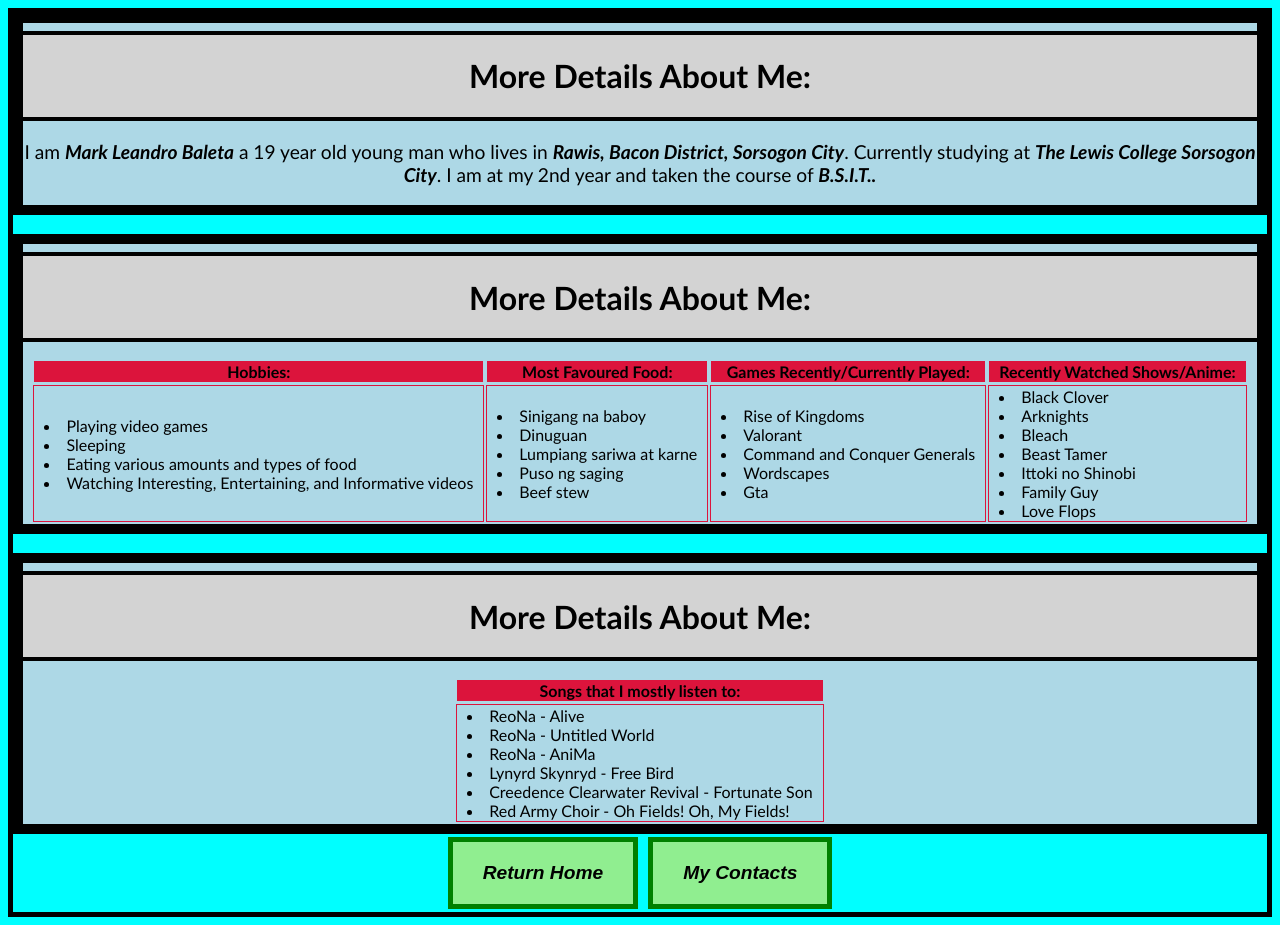
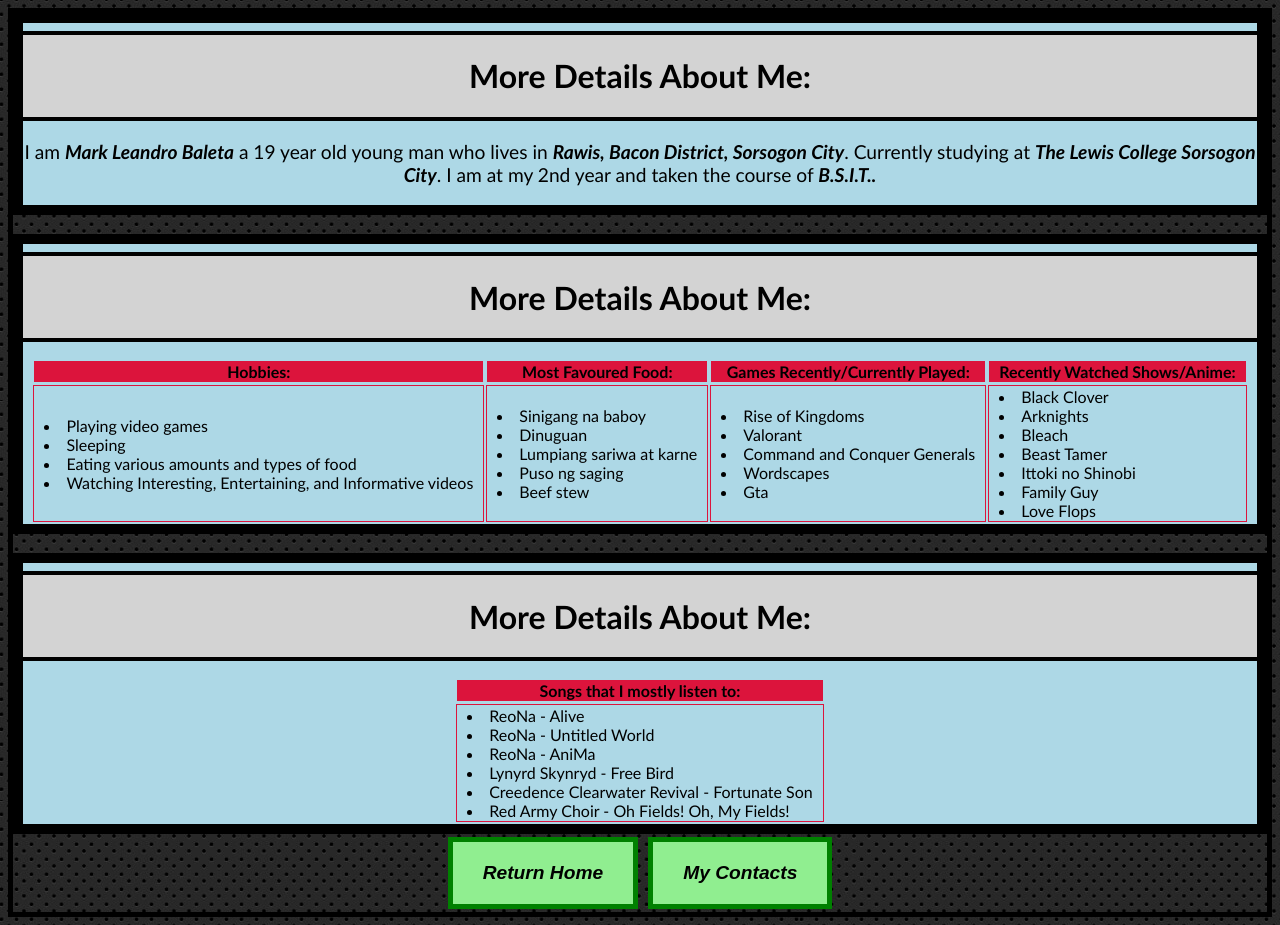
Before and after one commit to Leon24-sky/Baleta_project, a plain HTML site: page Aboutme.html in a window 1280 px wide. Drawn offline with Linux system fonts and the light colour scheme.

Commit message:
Update Aboutme.html

```diff
--- a/Aboutme.html
+++ b/Aboutme.html
@@ -5,7 +5,7 @@
 	<title>About Me</title>
 	<link rel="stylesheet" href="aboutmestyles.css">
 </head>
-<body style="border: 5px solid black;background-image: url('IMG/background4.JPG');">
+<body style="border: 5px solid black;background-image: url('background4.jpg');">
 <div style="border: 10px solid black; background-color: lightblue;">
 	<div style="background-color: lightgrey;"><hr><h1 style="text-align: center;">More Details About Me:</h1><hr></div>
 	<center><p style="font-size: 120%;"> I am <b><i>Mark Leandro Baleta</i></b> a 19 year old young man who lives in <b><i>Rawis, Bacon District, Sorsogon City</i></b>. Currently studying at <b><i> The Lewis College Sorsogon City</i></b>. I am at my 2nd year and taken the course of <b><i> B.S.I.T..</i></b></center>
```
